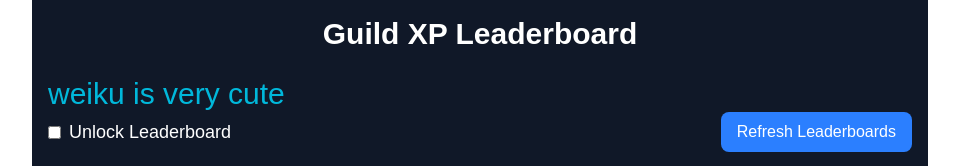
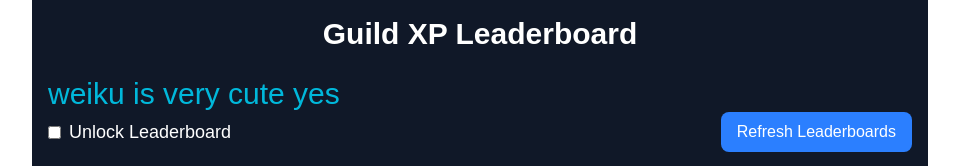
Before and after one commit to Goodmorningqwq/weiku-is-very-cute, a Next.js app: page / in a window 1280 px wide. Shown: the top 166 px of the page, without its empty margins (160-1119 px from the left). Built offline with nearby package versions, Linux system fonts and the light colour scheme; no server answers.

Commit message:
Update page.tsx

```diff
--- a/src/app/page.tsx
+++ b/src/app/page.tsx
@@ -128,7 +128,7 @@ export default function HomePage() {
   return (
     <div className="container mx-auto p-4 max-w-4xl bg-gray-900 dark:bg-gray-900" suppressHydrationWarning>
       <h1 className="text-3xl font-bold text-center mb-6 text-white dark:text-gray-100">Guild XP Leaderboard</h1>
-      <span className='text-3xl text-cyan-500 hover:text-cyan-700 transition-all duration-150'>weiku is very cute</span>
+      <span className='text-3xl text-cyan-500 hover:text-cyan-700 transition-all duration-150'>weiku is very cute yes</span>
       <div className="flex items-center justify-between mb-4">
         <div className="flex items-center space-x-4">
           <div className="flex items-center">
```
